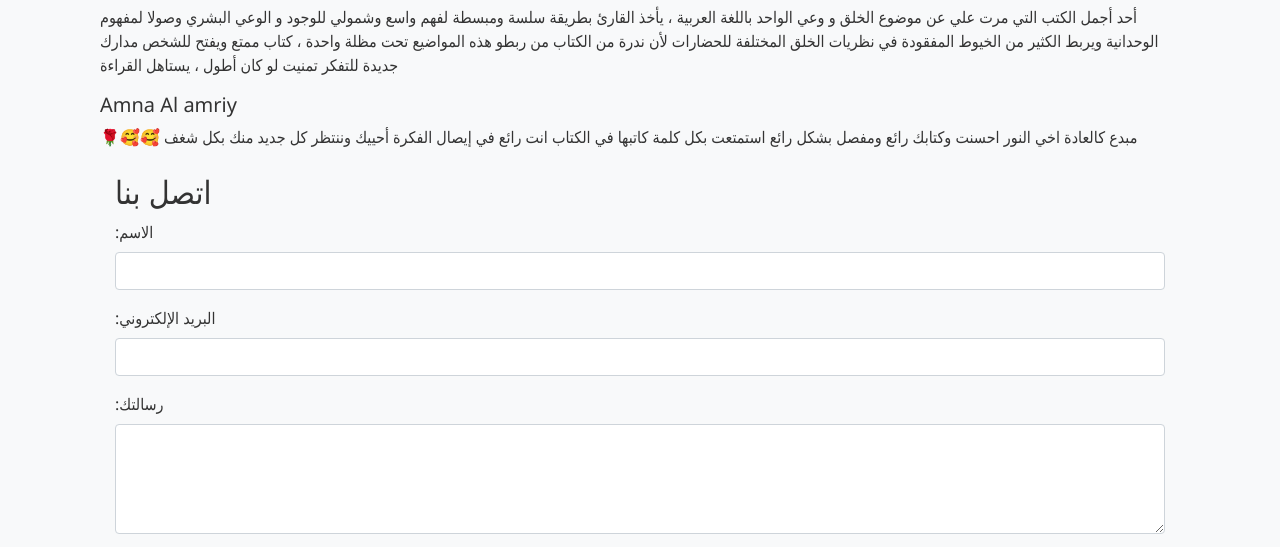
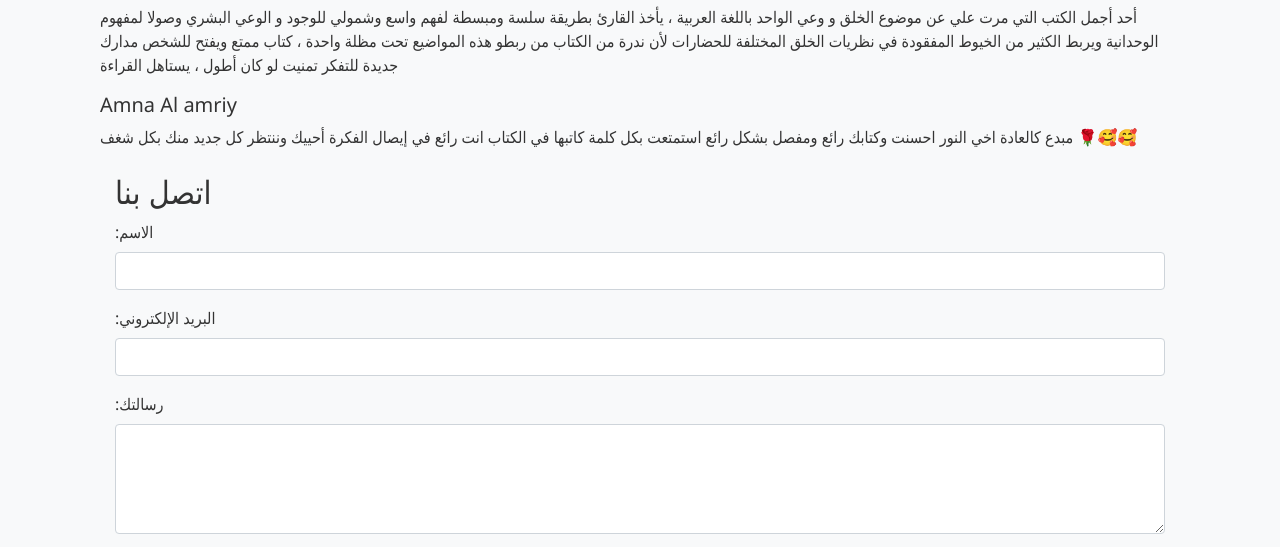
Before and after one commit to ahmadkadri978/bookstore, a plain HTML site: page index.html in a window 1280 px wide. Shown: the part 5753-6300 px from the top of the page. Drawn offline with nearby package versions, Linux system fonts and the light colour scheme.

Commit message:
Update index.html

```diff
--- a/index.html
+++ b/index.html
@@ -503,7 +503,7 @@
                 </div>
             <div class="review-item">
                     <h5>Amna Al amriy</h5>
-                    <p>🌹🥰🥰 مبدع كالعادة اخي النور احسنت وكتابك رائع ومفصل بشكل رائع استمتعت بكل كلمة كاتبها في الكتاب انت رائع في إيصال الفكرة أحييك وننتظر كل جديد منك بكل شغف </p>
+                    <p> مبدع كالعادة اخي النور احسنت وكتابك رائع ومفصل بشكل رائع استمتعت بكل كلمة كاتبها في الكتاب انت رائع في إيصال الفكرة أحييك وننتظر كل جديد منك بكل شغف 🌹🥰🥰</p>
                 </div>
 
         </div>
```
